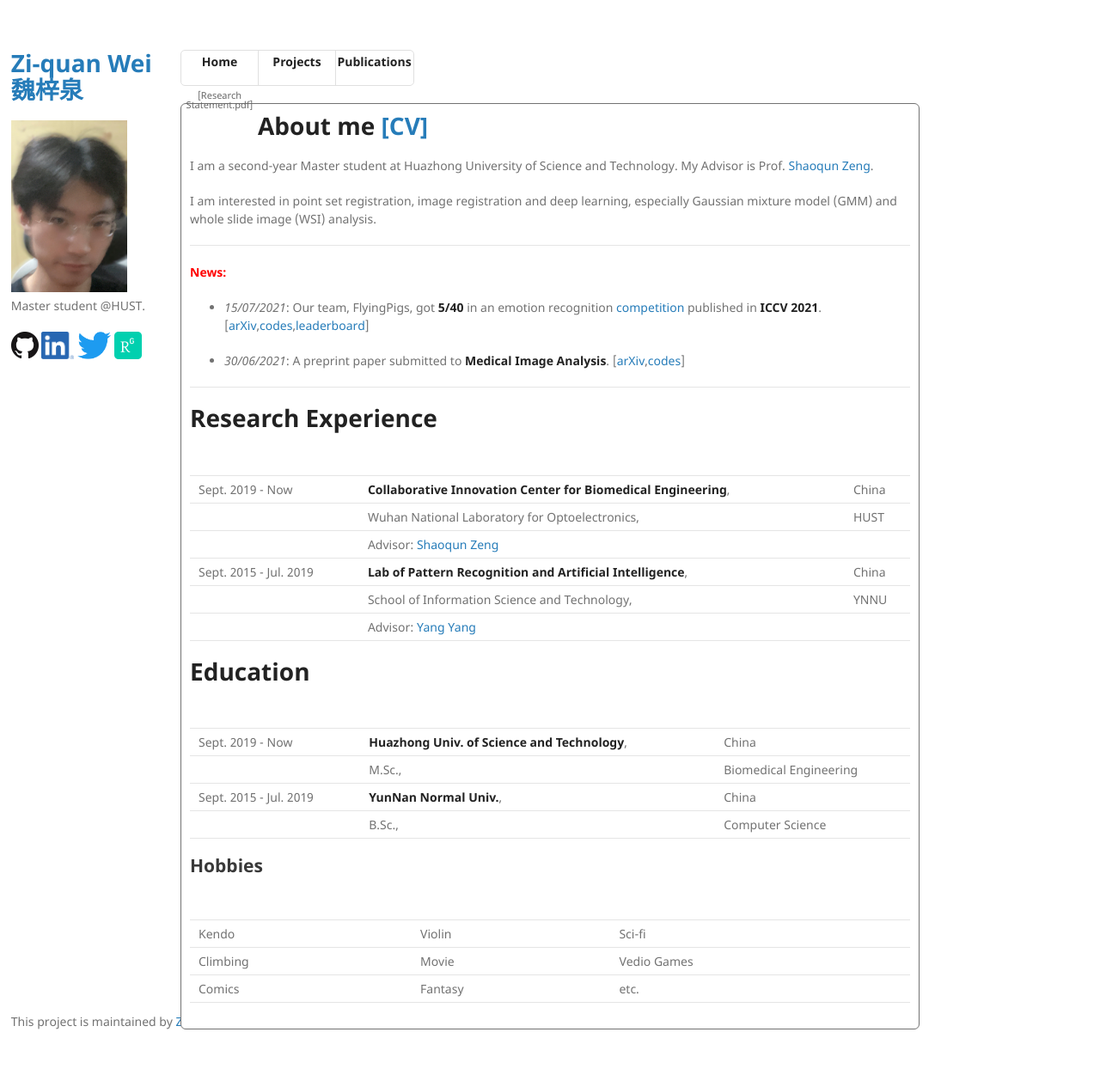
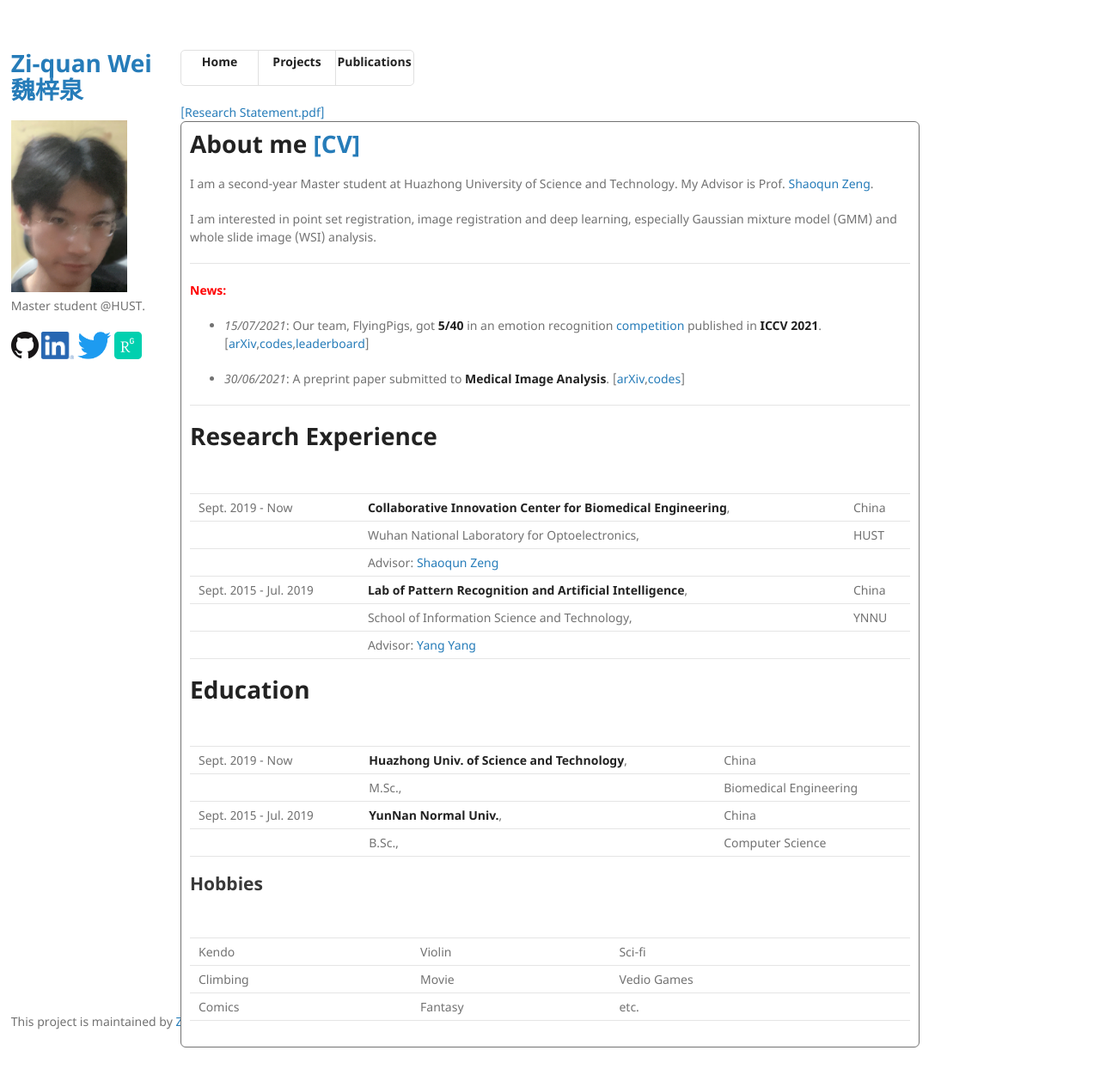
Before and after one commit to Chrisa142857/Chrisa142857.github.io, a Jekyll site: the page built from index.md, in a window 1280 px wide and 1269 px high. Shown: the top 1258 px of the window at 86% size. Built offline with Jekyll 4.4.1, drawn with Linux system fonts in a browser that asks for light colours; our own code applies the rules of GitHub Pages for plain Markdown files.

Commit message:
Update default.html

```diff
--- a/_layouts/default.html
+++ b/_layouts/default.html
@@ -41,12 +41,13 @@
 
       <section>
         {% if site.show_buttons %}
-        <ul class="downloads" style="background-color: white">
+        <ul class="downloads" style="width: 150; background-color: white">
           <li><a href="{{ site.index_url }}"><strong>Home</strong></a></li>
           <li><a href="{{ site.project_url }}"><strong>Projects</strong></a></li>
           <li><a href="{{ site.publication_url }}"><strong>Publications</strong></a></li>
-          <li><a href="{{ site.research_statement_url }}">[Research Statement.pdf]</a></li>
+<!--           <li></li> -->
         </ul>
+        <a href="{{ site.research_statement_url }}">[Research Statement.pdf]</a>
         {% endif %}
         <div  style="border: 1px solid; border-radius: 6px; padding: 10px; background-color: white">
           {{ content }}
```
